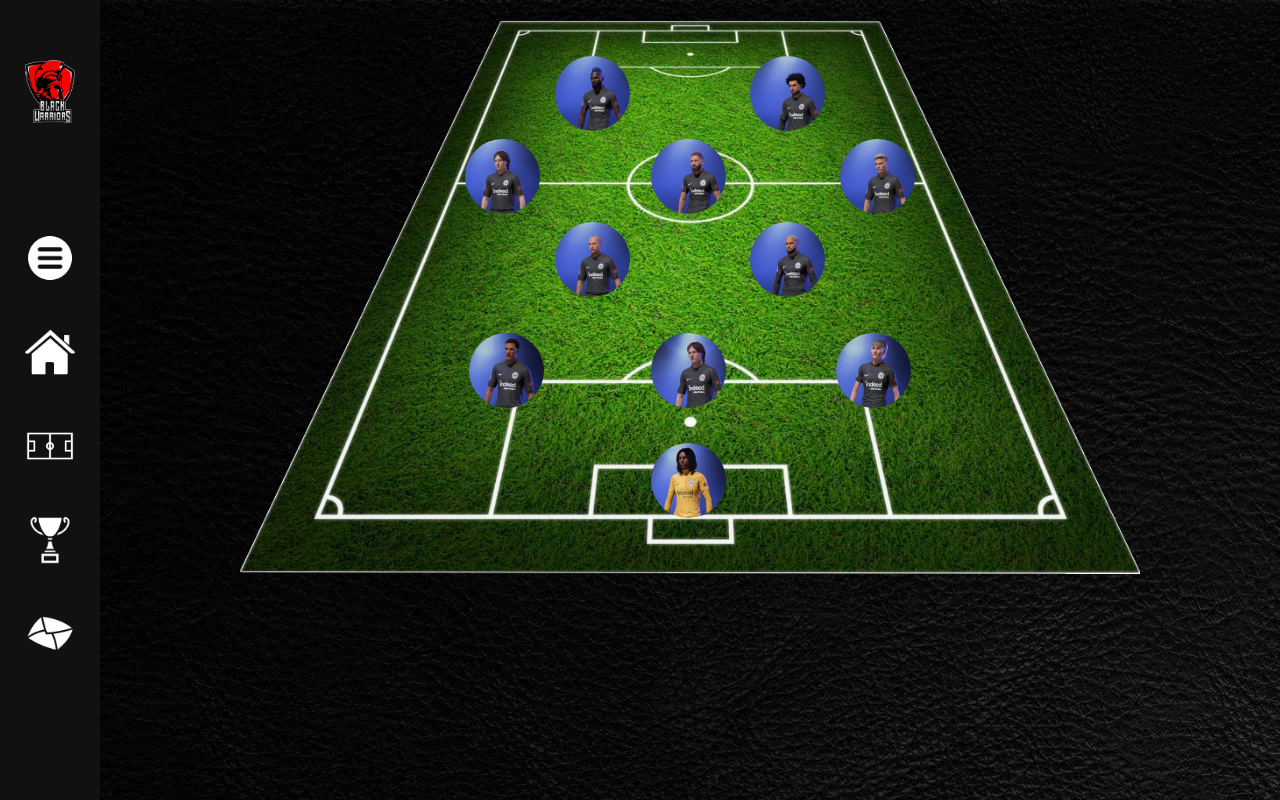
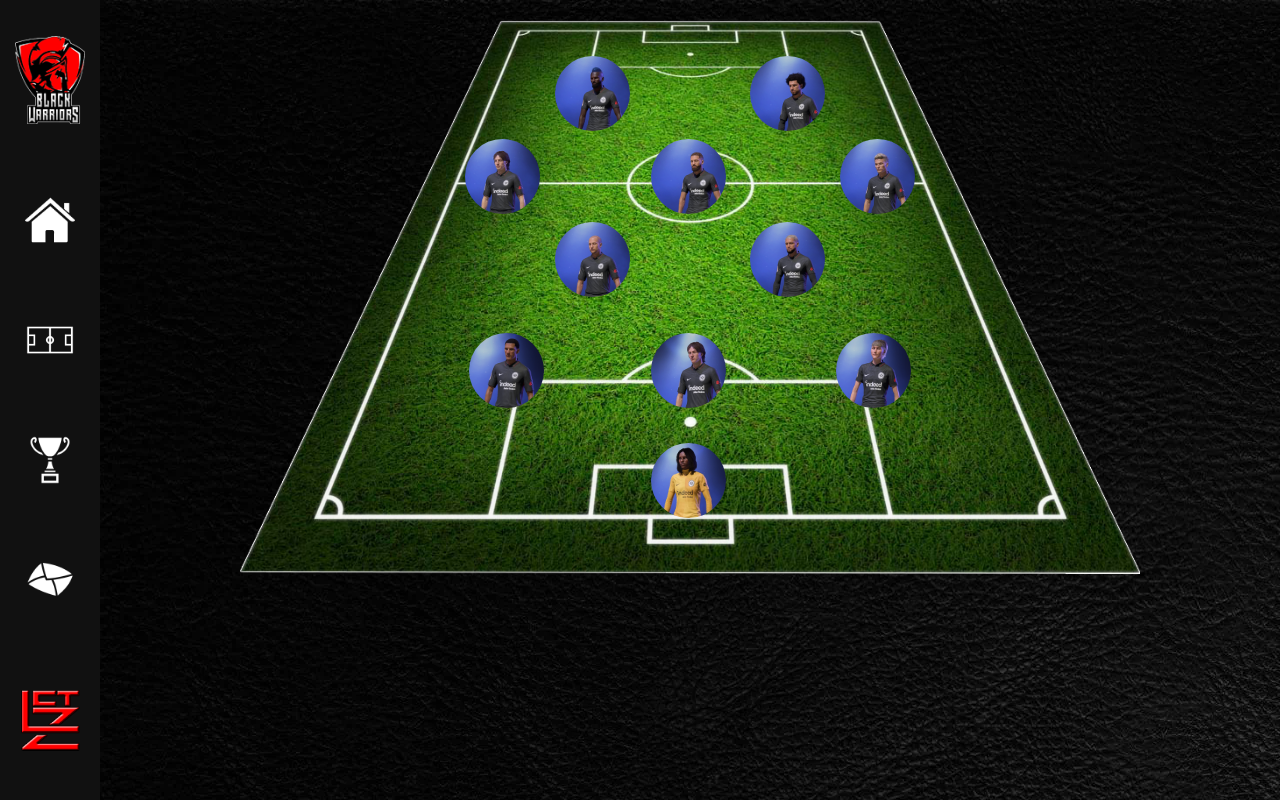
Before and after one commit to LZCT/eSports-Soccer-Team, a plain HTML site: page index.html in a window 1280 px wide. Drawn offline with nearby package versions, Linux system fonts and the light colour scheme.

Commit message:
Menu Design

```diff
--- a/index.html
+++ b/index.html
@@ -33,21 +33,44 @@
 
 
     <div id="mySidenav" class="sidenav">
+        <div class="menuItem logoItem">
+            <img src="img/TeamLogo80px.png" id="teamLogo">
+        </div>
 
+        <a href="#">
+        <div class="menuItem" id="homeIcon">
+            <img src="img/icons/homeIcon.png" class="menuIcon">
+        </div>
+        </a>
 
+        <a href="#">
+        <div class="menuItem" id="lineupIcon">
+           <img src="img/icons/lineupIcon.png" class="menuIcon" >
+        </div>
+        </a>
+
+        <a href="#">
+        <div class="menuItem" id="trophyIcon">
+            <img src="img/icons/trophyIcon.png" class="menuIcon" >
+        </div>
+        </a>
+
+        <a href="#">
+        <div class="menuItem" id="contactIcon">
+            <img src="img/icons/contactIcon.png" class="menuIcon" >
+        </div>
+        </a>
+
+        <div class="menuItem logoItem">
+            <img src="img/LZCT_100px.png" id="teamLogo">
+        </div>
         <!--
 
-        <a href="#">Open Menu</a>
-        <a href="#">Home</a>
-        <a href="#">Lineup</a>
-        <a href="#">Trophy Room</a>
-        <a href="#">Contact</a>-->
-        <img src="img/TeamLogo.png" id="teamLogo">
-        <a href="#"><img src="img/icons/menuIcon.png" class="menuIcon"><br></a><br>
-        <a href="#"><img src="img/icons/homeIcon.png" class="menuIcon"></a><br>
-        <a href="#"><img src="img/icons/lineupIcon.png" class="menuIcon"></a><br>
-        <a href="#"><img src="img/icons/trophyIcon.png" class="menuIcon"></a><br>
-        <a href="#"><img src="img/icons/contactIcon.png" class="menuIcon"></a><br>
+        <a href="#"><img src="img/icons/menuIcon.png" class="menuIcon"><br></a>
+        <a href="#"><img src="img/icons/homeIcon.png" class="menuIcon"></a>
+        <a href="#"><img src="img/icons/lineupIcon.png" class="menuIcon"></a>
+        <a href="#"><img src="img/icons/trophyIcon.png" class="menuIcon"></a>
+        <a href="#"><img src="img/icons/contactIcon.png" class="menuIcon"></a>-->
 
     </div>
 
--- a/navbar.css
+++ b/navbar.css
@@ -2,61 +2,56 @@
 .sidenav {
     height: 100%; /* 100% Full-height */
     width: 100px; /* 0 width - change this with JavaScript */
+
     position: fixed; /* Stay in place */
     z-index: 1; /* Stay on top */
     top: 0; /* Stay at the top */
     left: 0;
     background-color: #111; /* Black*/
     overflow-x: hidden; /* Disable horizontal scroll */
-    padding-top: 60px; /* Place content 60px from the top */
+
     transition: 0.5s; /* 0.5 second transition effect to slide in the sidenav */
+
   }
 
-  /* The navigation menu links */
+  /* The navigation menu links
   .sidenav a {
-    padding: 10px 25px 10px 25px;
+    /* padding: 10px 25px 10px 25px;
+    padding: 20% 25% 20% 25%;
     margin: 0 auto;
     text-decoration: none;
     font-size: 25px;
     color: #818181;
     display: block;
     transition: 0.3s;
-  }
+  }*/
 
-  /* When you mouse over the navigation links, change their color */
+
+
+  /* When you mouse over the navigation links, change their color
   .sidenav a:hover {
     color: #f1f1f1;
-  }
+  }*/
 
-  /* Position and style the close button (top right corner) */
-  .sidenav .closebtn {
-    position: absolute;
-    top: 0;
-    right: 25px;
-    font-size: 36px;
-    margin-left: 50px;
-  }
 
   /* Style page content - use this if you want to push the page content to the right when you open the side navigation */
   #main {
-    transition: margin-left .5s;
+    /*transition: margin-left .5s;*/
     padding: 20px;
     margin-left: 100px;
-  }
-
-  /* On smaller screens, where height is less than 450px, change the style of the sidenav (less padding and a smaller font size) */
-  @media screen and (max-height: 450px) {
-    .sidenav {padding-top: 15px;}
-    .sidenav a {font-size: 18px;}
   }
 
 
 
 #teamLogo{
-    padding: 0px 5px 100px 25px;
+    /*padding: 0px 5px 100px 25px;
+    padding-left: 20px;
+    padding-right: 5px;*/
+
     width: 100%;
-    max-width: 80px;
+    max-width: 70px;
     height: auto;
+
 
  }
 
@@ -65,3 +60,45 @@
     max-width: 50px;
     height: auto;
 }
+
+.menuItem{
+  display: flex;
+  width: 100%;
+  height: 15%;
+  min-height: 100px;
+  align-items: center;
+  justify-content: center;
+  margin: 0 auto;
+  border: 0px solid pink;
+
+}
+
+.menuItem:hover{
+  background-color: red;
+}
+
+
+/*
+#homeIcon:hover{
+  background-color: red;
+}
+
+#lineupIcon:hover{
+  background-color: red;
+}
+
+#trophyIcon:hover{
+  background-color: red;
+}
+
+#contactIcon:hover{
+  background-color: red;
+}*/
+
+.logoItem{
+  height: 20%;
+}
+
+.logoItem:hover{
+  background-color: #111;
+}
```
Also changed, not shown: img/LZCT_100px.png (added), img/TeamLogo80px.png (added).
